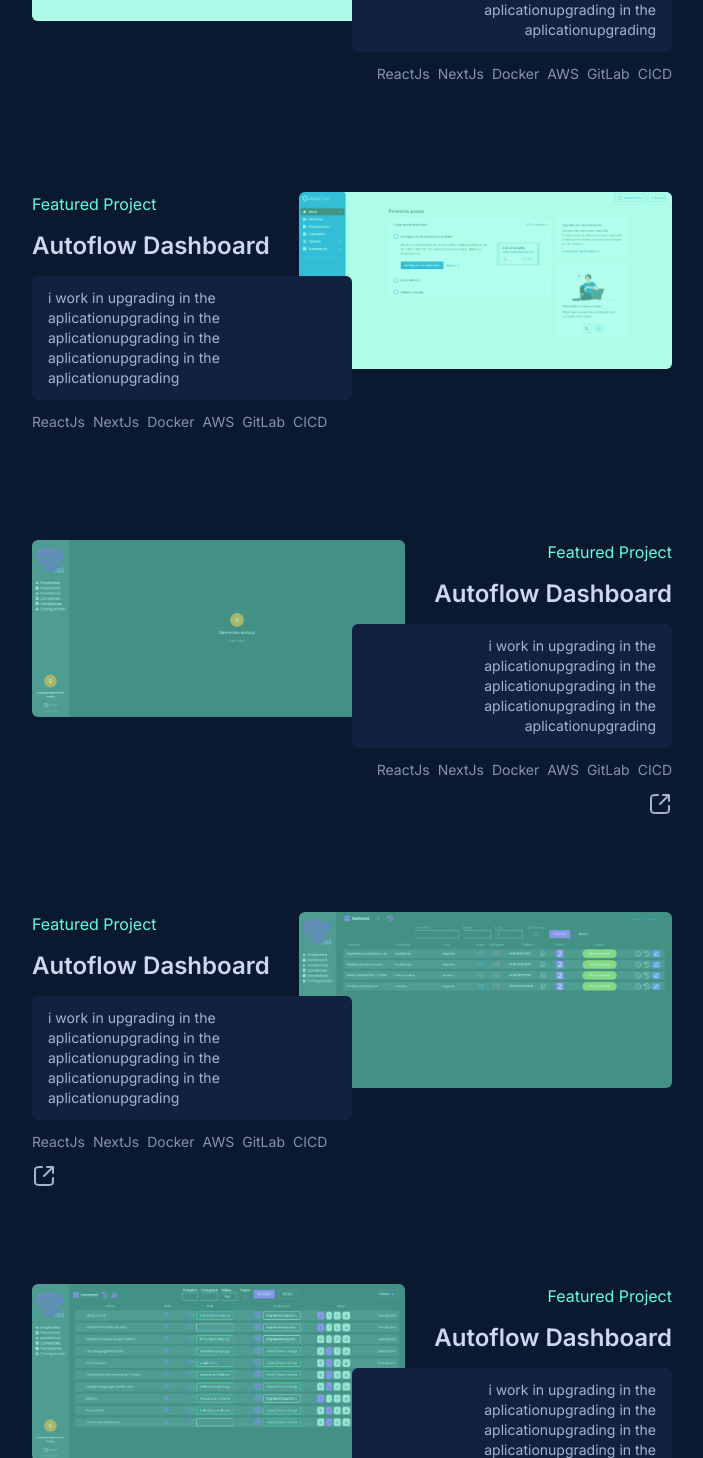
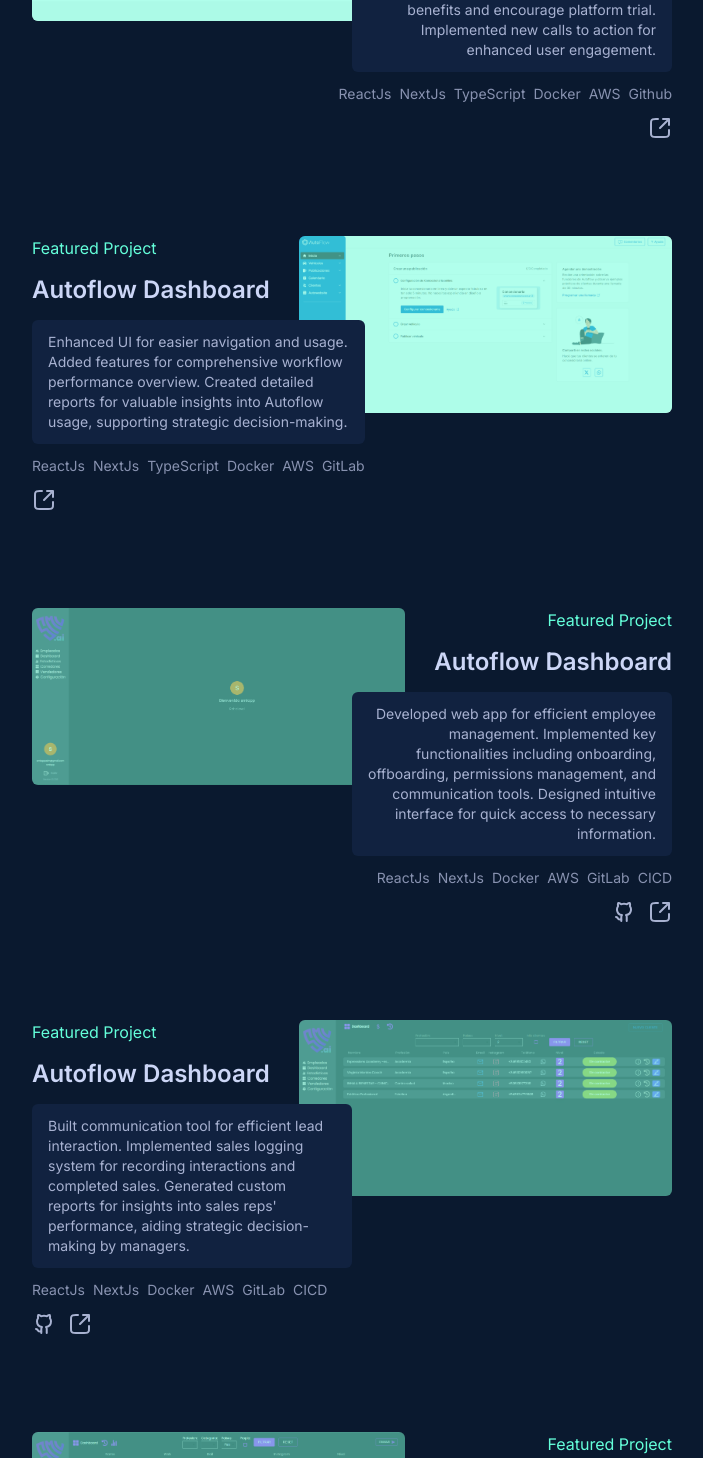
Before and after one commit to Jonavoe/portfolio, a React (Vite) app: page / in a window 1280 px wide. Shown: the part 2392-3850 px from the top of the page, without its empty margins (288-991 px from the left). Built offline with nearby package versions, Linux system fonts and the light colour scheme; a web font is replaced by a local one.

Commit message:
Update Projects.tsx

```diff
--- a/src/components/Projects.tsx
+++ b/src/components/Projects.tsx
@@ -9,7 +9,7 @@ import CardLeft from './CardLeft'
 export default function Projects() {
 
     return (
-        <div id='projects' className='flex justify-center gap-10  mb-40'>
+        <div id='work' className='flex justify-center gap-10  mb-40'>
             <div className='w-3/4 md:w-3/6 flex  justify-center gap-10'>
                 <div className='flex flex-col gap-4 '>
                     <h2 className='text-3xl font-bold text-[--lightest-slate]'><span className='text-[--green]'>03.</span> Some Things I’ve Built</h2>
@@ -18,45 +18,45 @@ export default function Projects() {
                         <CardRight
                             image={AutoflowLanding}
                             title={"Autoflow Dashboard"}
-                            description={"i work in upgrading in the aplicationupgrading in the aplicationupgrading in the aplicationupgrading in the aplicationupgrading"}
-                            technologies={["ReactJs", "NextJs", "Docker", "AWS", "GitLab", "CICD"]}
+                            description={"Redesigned landing page to improve user experience and boost conversions. Crafted compelling copy to showcase Autoflow's benefits and encourage platform trial. Implemented new calls to action for enhanced user engagement."}
+                            technologies={["ReactJs", "NextJs", "TypeScript", "Docker", "AWS", "Github"]}
                             git={""}
-                            page={""}
+                            page={"https://www.autoflow.com.ar/"}
                         />
 
                         <CardLeft
                             image={AutoflowDesktop}
                             title={"Autoflow Dashboard"}
-                            description={"i work in upgrading in the aplicationupgrading in the aplicationupgrading in the aplicationupgrading in the aplicationupgrading"}
-                            technologies={["ReactJs", "NextJs", "Docker", "AWS", "GitLab", "CICD"]}
+                            description={"Enhanced UI for easier navigation and usage. Added features for comprehensive workflow performance overview. Created detailed reports for valuable insights into Autoflow usage, supporting strategic decision-making."}
+                            technologies={["ReactJs", "NextJs", "TypeScript", "Docker", "AWS", "GitLab"]}
                             git={""}
-                            page={""}
+                            page={"https://app.autoflow.com.ar/"}
                         />
 
                         <CardRight
                             image={smlapp}
                             title={"Autoflow Dashboard"}
-                            description={"i work in upgrading in the aplicationupgrading in the aplicationupgrading in the aplicationupgrading in the aplicationupgrading"}
+                            description={"Developed web app for efficient employee management. Implemented key functionalities including onboarding, offboarding, permissions management, and communication tools. Designed intuitive interface for quick access to necessary information."}
                             technologies={["ReactJs", "NextJs", "Docker", "AWS", "GitLab", "CICD"]}
-                            git={""}
+                            git={"https://github.com/Jonavoe/Ventas"}
                             page={"https://ventas-jonavoe.vercel.app/"}
                         />
 
                         <CardLeft
                             image={vendedores}
                             title={"Autoflow Dashboard"}
-                            description={"i work in upgrading in the aplicationupgrading in the aplicationupgrading in the aplicationupgrading in the aplicationupgrading"}
+                            description={"Built communication tool for efficient lead interaction. Implemented sales logging system for recording interactions and completed sales. Generated custom reports for insights into sales reps' performance, aiding strategic decision-making by managers."}
                             technologies={["ReactJs", "NextJs", "Docker", "AWS", "GitLab", "CICD"]}
-                            git={""}
+                            git={"https://github.com/Jonavoe/Ventas"}
                             page={"https://ventas-jonavoe.vercel.app/"}
                         />
 
                         <CardRight
                             image={corredores}
                             title={"Autoflow Dashboard"}
-                            description={"i work in upgrading in the aplicationupgrading in the aplicationupgrading in the aplicationupgrading in the aplicationupgrading"}
+                            description={"Created system for categorizing leads and automated assignment to sales reps. Developed progress tracking system for monitoring leads throughout the sales process."}
                             technologies={["ReactJs", "NextJs", "Docker", "AWS", "GitLab", "CICD"]}
-                            git={""}
+                            git={"https://github.com/Jonavoe/Ventas"}
                             page={"https://ventas-jonavoe.vercel.app/"}
                         />
                     </div>
```
